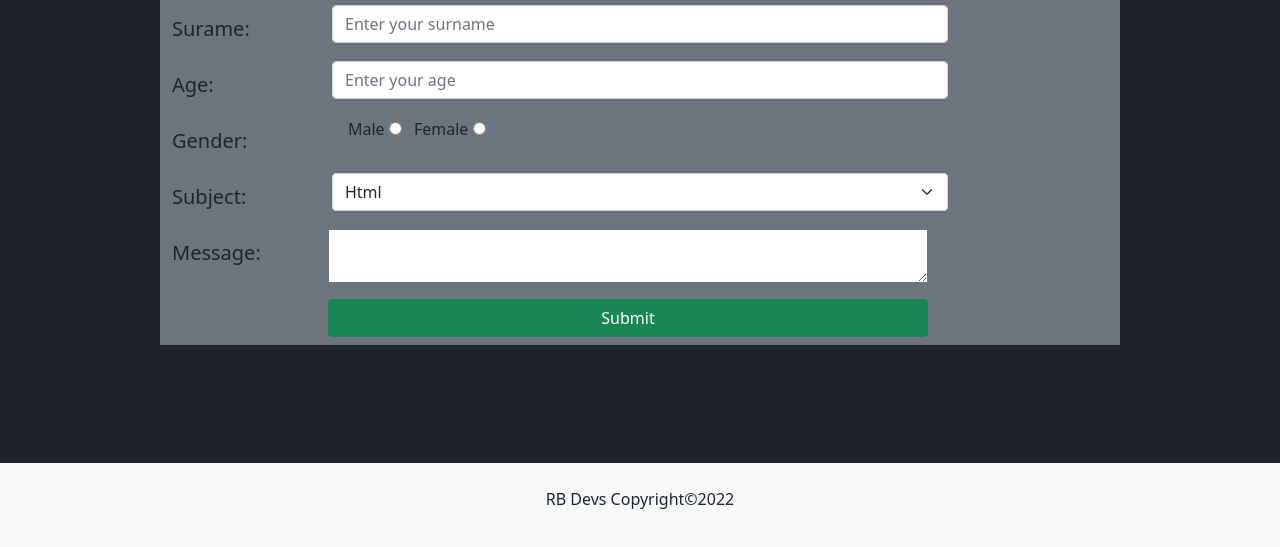
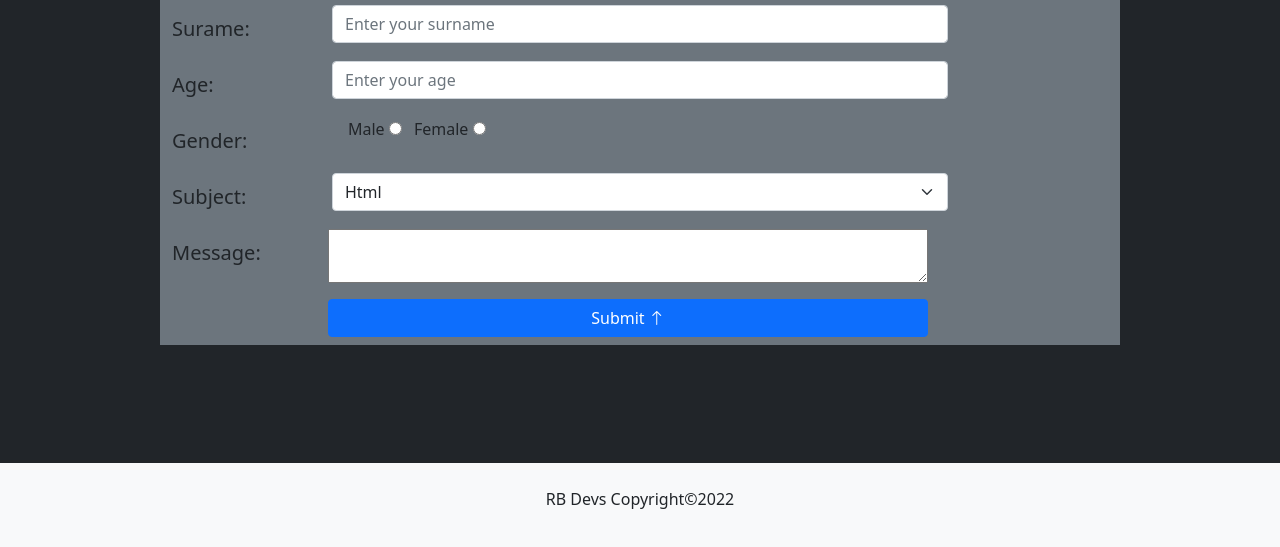
Before and after one commit to RB664/Bootstrap-Exercise, a plain HTML site: page contact form.html in a window 1280 px wide. Shown: the part 249-796 px from the top of the page. Drawn offline with nearby package versions, Linux system fonts and the light colour scheme.

Commit message:
Five commit

```diff
--- a/contact form.html
+++ b/contact form.html
@@ -4,7 +4,7 @@
     <meta http-equiv="X-UA-Compatible" content="IE=edge">
     <meta name="viewport" content="width=device-width, initial-scale=1.0">
     <link href="https://cdn.jsdelivr.net/npm/bootstrap@5.0.2/dist/css/bootstrap.min.css" rel="stylesheet" integrity="sha384-EVSTQN3/azprG1Anm3QDgpJLIm9Nao0Yz1ztcQTwFspd3yD65VohhpuuCOmLASjC" crossorigin="anonymous">
-
+    <link rel="stylesheet" href="https://cdn.jsdelivr.net/npm/bootstrap-icons@1.8.1/font/bootstrap-icons.css">
     <title>Bootstrap Exercise</title>
 </head>
 <body class="bg-dark">
@@ -31,6 +31,7 @@
                 <label for="" class="col-md-2 col-form-label-lg">Name: </label>
                 <div class="col-8">
                     <input id="name" name="name" type="text" placeholder="Enter your name" class="form-control">
+
                 </div>
             </div>
 
@@ -81,9 +82,13 @@
         <div class="row my-2">
             <label class="col-md-2 col-form-label-lg"></label>
             <div class="col-8">
-                <input type="submit" value="Submit"
-                class="btn btn-success w-100">
+                <!-- <input type="submit" value="Submit"
+                class="btn btn-success w-100"> -->
+                <button class="btn btn-primary w-100">
+                    Submit <i class="bi bi-arrow-up"></i>
+                </button>
             </div>
+
         </div>
     </div>
 </form>
```
Also changed, not shown: about.html (+1 -1 lines), index.html (+13 -2 lines).
